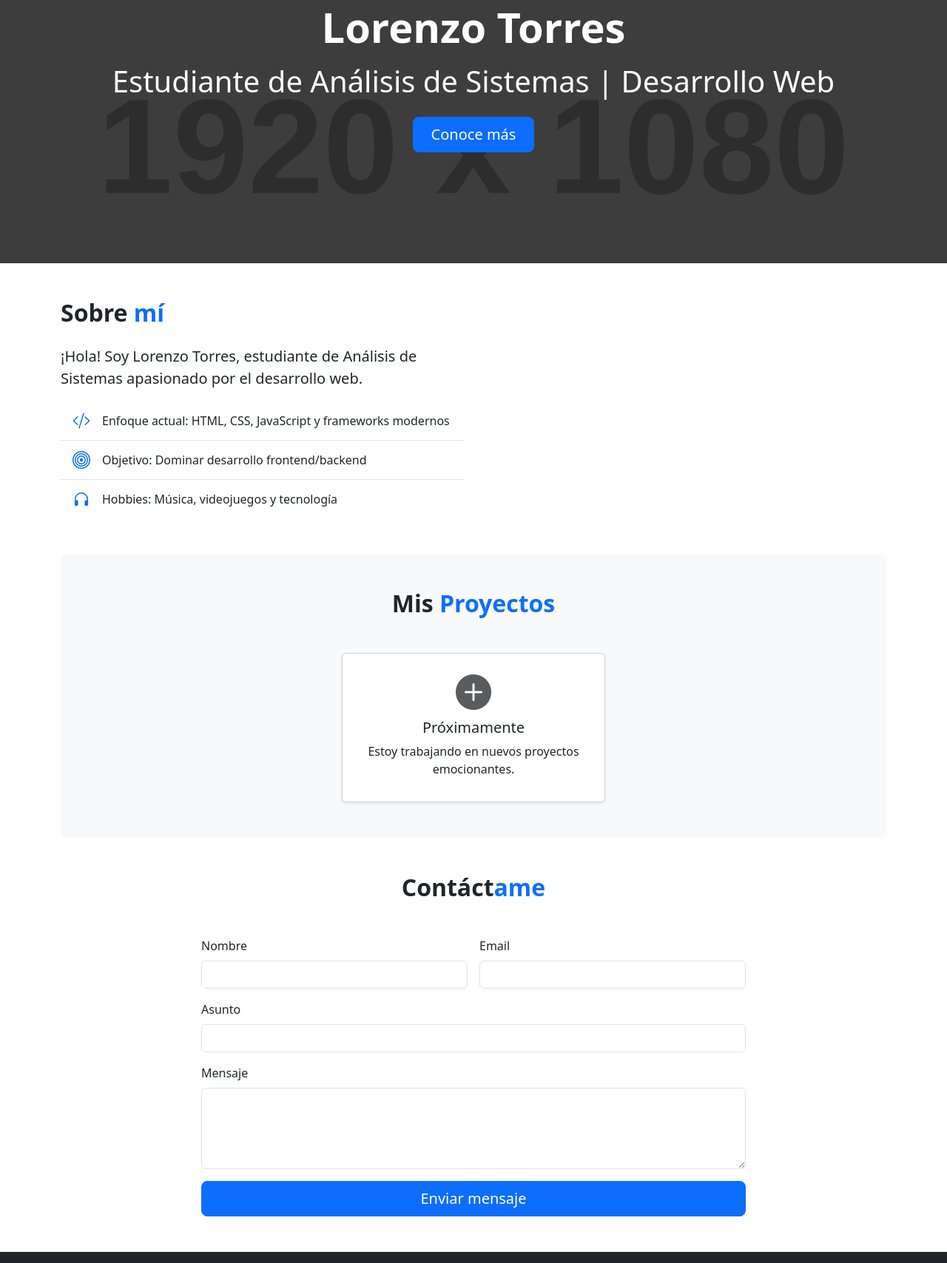
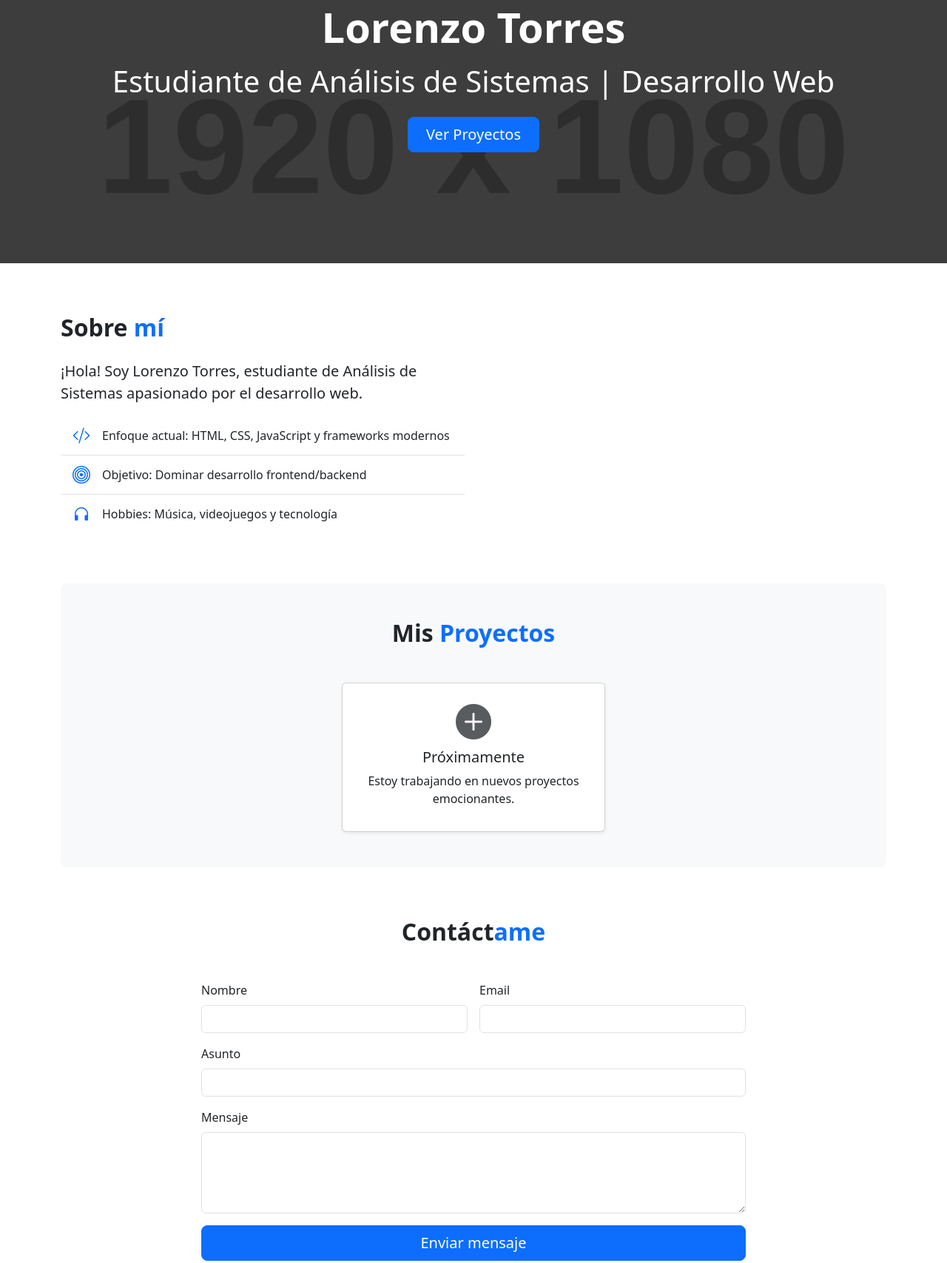
Before and after one commit to LorenzoTorress/Portfolio, a plain HTML site: page index.html in a window 1280 px wide. Shown: the part 203-1911 px from the top of the page at 74% size. Drawn offline with nearby package versions, Linux system fonts and the light colour scheme; placeholder pictures from the web are drawn by us.

Commit message:
Cambios en estilos de las secciones para el padding

```diff
--- a/index.html
+++ b/index.html
@@ -36,12 +36,12 @@
     <div class="container">
       <h1 class="display-4 fw-bold mb-3">Lorenzo Torres</h1>
       <h2 class="display-6 mb-4">Estudiante de Análisis de Sistemas | Desarrollo Web</h2>
-      <a href="#Sobre-mi" class="btn btn-primary btn-lg px-4">Conoce más</a>
+      <a href="#Proyectos" class="btn btn-primary btn-lg px-4">Ver Proyectos</a>
     </div>
   </header>
 
   <main class="container">
-    <section id="Sobre-mi" class="py-5">
+    <section id="Sobre-mi" class="py-5 pt-lg6 mt-lg-6">
       <div class="row align-items-center">
         <div class="col-lg-6">
           <h2 class="fw-bold mb-4">Sobre <span class="text-primary">mí</span></h2>
@@ -64,7 +64,7 @@
       </div>
     </section>
 
-    <section id="Proyectos" class="py-5 bg-light rounded-3">
+    <section id="Proyectos" class="py-5 bg-light rounded-3 pt-lg-6 mt-lg-6">
       <h2 class="text-center fw-bold mb-5">Mis <span class="text-primary">Proyectos</span></h2>
       <div class="row justify-content-center">
         <div class="col-md-4">
@@ -79,7 +79,7 @@
       </div>
     </section>
 
-    <section id="Contacto" class="py-5">
+    <section id="Contacto" class="py-5 pt-lg-6 mt-lg-6">
       <div class="row justify-content-center">
         <div class="col-lg-8">
           <h2 class="text-center fw-bold mb-5">Contáct<span class="text-primary">ame</span></h2>
--- a/styles.css
+++ b/styles.css
@@ -3,15 +3,15 @@ body {
   padding-top: 56px;
 }
 section {
-  padding: 80px 0;
+  scroll-margin-top: 20px;
+  padding-top: 20px;
+  margin-top: 20px;
 }
 .hero-section {
+  padding-top: 70px;
   background: linear-gradient(rgba(0, 0, 0, 0.7), rgba(0, 0, 0, 0.7)),
     url("https://via.placeholder.com/1920x1080");
   background-size: cover;
   color: white;
   padding: 150px 0;
 }
-#contacto{
-
-}
```
